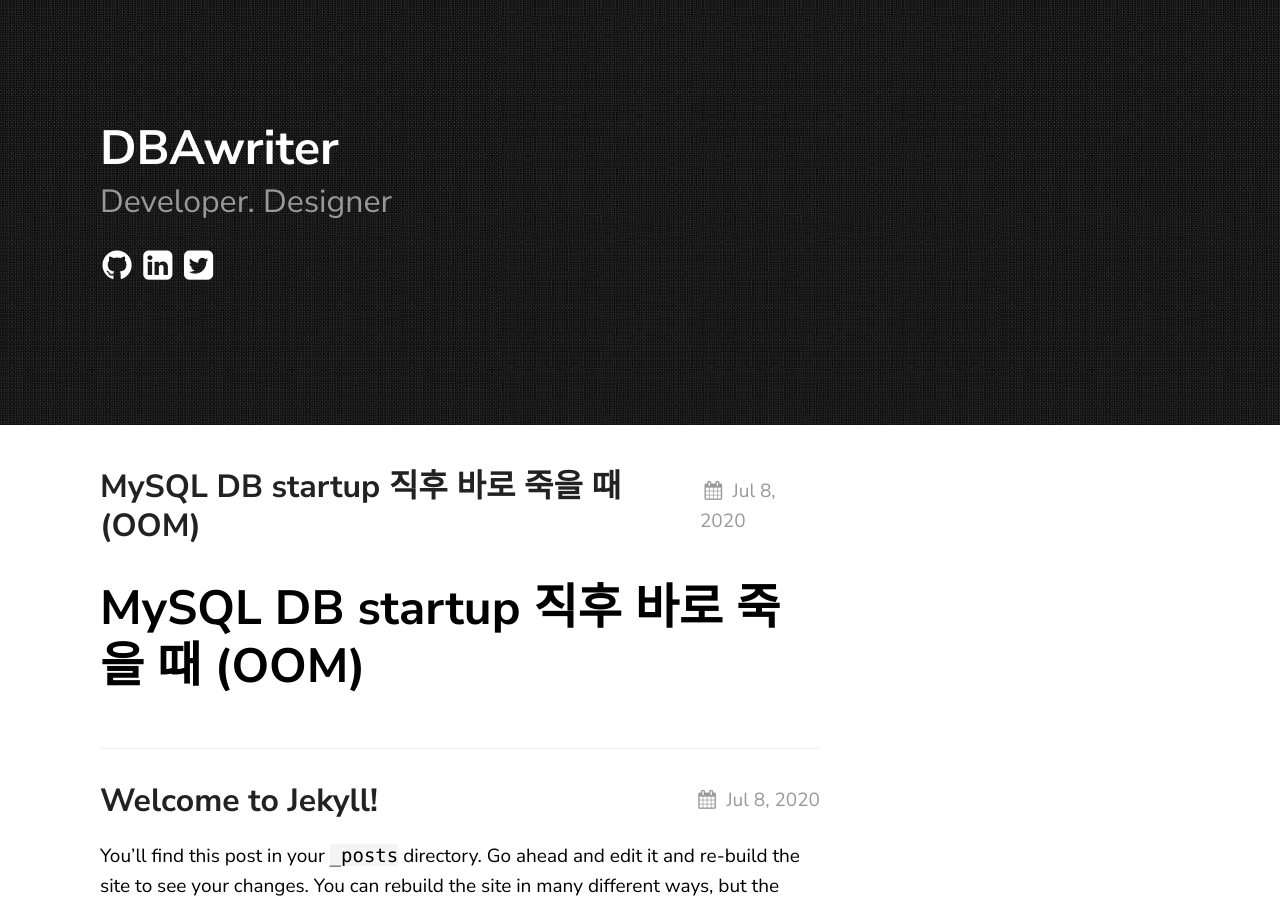
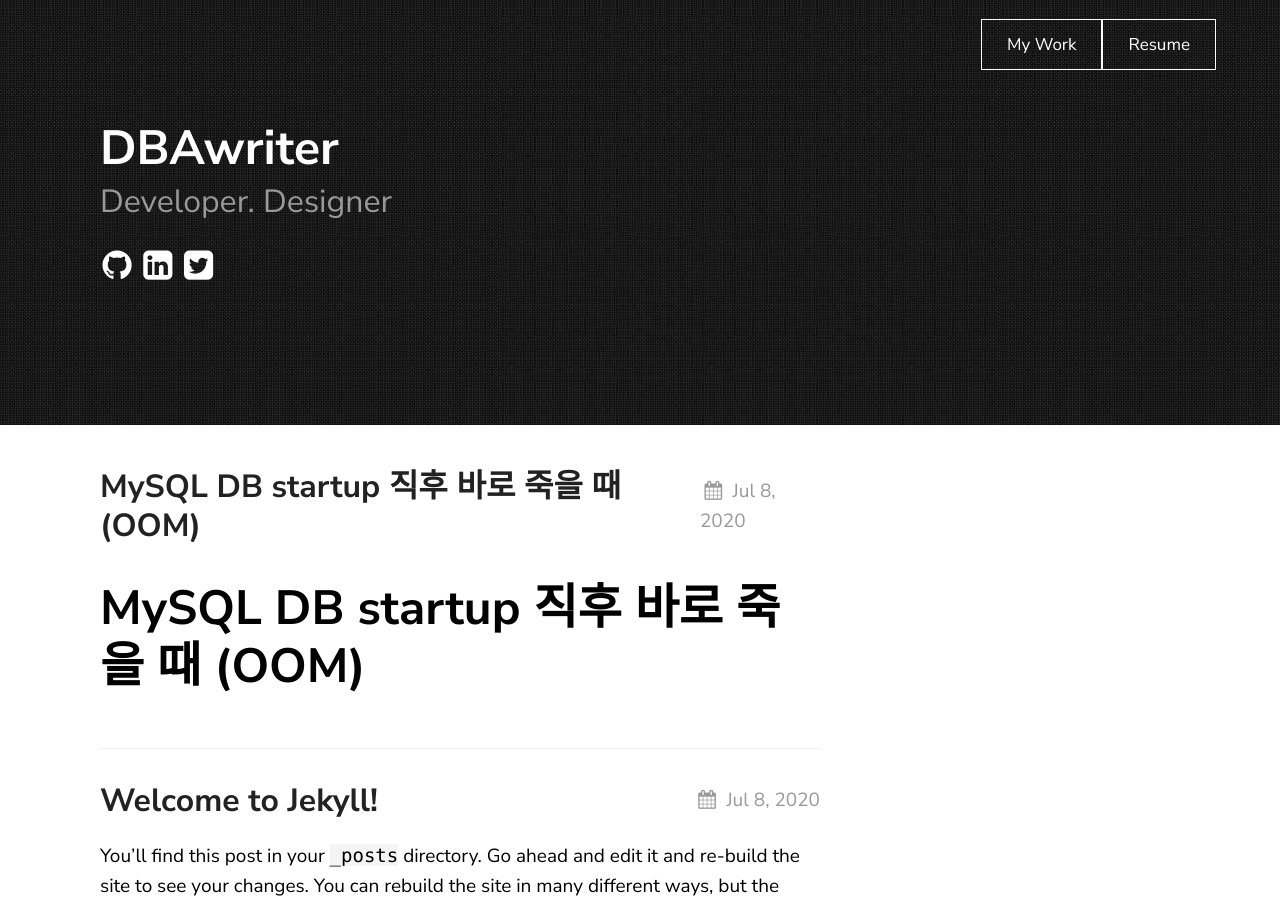
Before and after one commit to dbawriter/dbawriter.github.io, a Jekyll site: the page built from index.md, in a window 1280 px wide and 900 px high. Built offline with Jekyll 4.4.1, drawn with Linux system fonts in a browser that asks for light colours.

```diff
--- a/_config.yml
+++ b/_config.yml
@@ -19,7 +19,7 @@ texture:
   tagline: Developer. Designer
   date_format: "%b %-d, %Y"
   style: black
-  showNav: false
+  showNav: true
   showPicker: false
 
   # generate social links in footer
@@ -29,11 +29,17 @@ texture:
     linkedIn: in/thelehhman
     rss: rss
 
+  navigation:
+    - title: My Work
+      url: "/my-work"
+    - title: Resume
+      url: "/resume"
+
 
 # If you want to link only specific pages in your header, uncomment
 # this and add the path to the pages in order as they should show up
-#header_pages:
-# - about.md
+header_pages:
+ - about.md
 
 # Build settings
 # theme: texture
```
